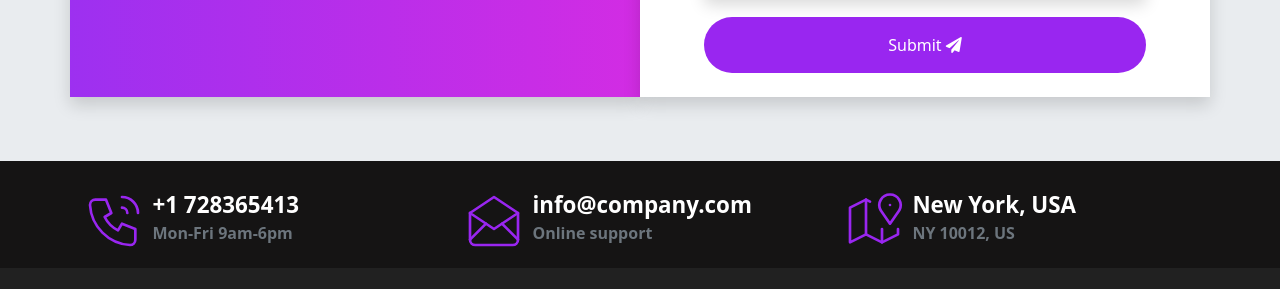
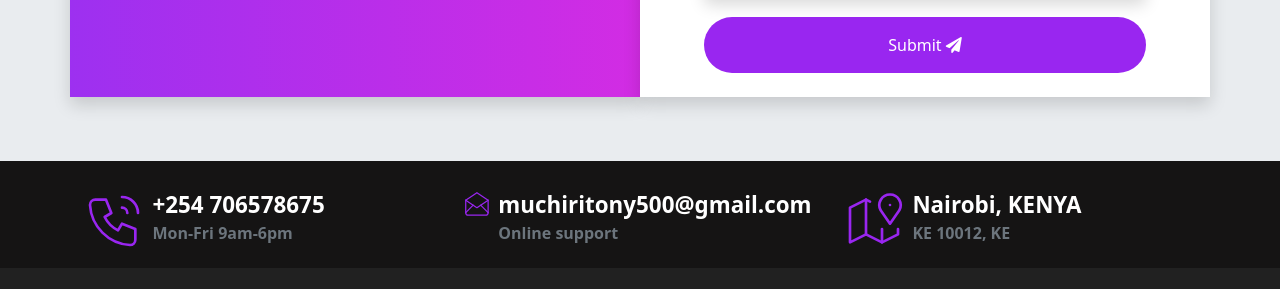
Before and after one commit to Muchiri400/Muchiri-Portfolio-Using-Bootstrap-v5-and-sass, a website: page index.html in a window 1280 px wide. Shown: the part 7144-7433 px from the top of the page. Drawn offline with nearby package versions, Linux system fonts and the light colour scheme.

Commit message:
Update index.html

```diff
--- a/index.html
+++ b/index.html
@@ -606,7 +606,7 @@
                 <p class="lh-lg">Lorem ipsum dolor sit amet consectetur, adipisicing elit. Autem similique assumenda
                     optio!</p>
             </div>
-            <!-- CTA contenty -->
+            <!-- CTA content -->
             <div class="row text-white">
                 <div class="col-12 col-lg-6 gradient shadow p-3">
                     <div class="cta-info w-100">
@@ -672,7 +672,7 @@
                         </svg>
                     </div>
                     <div class="contact-box__info">
-                        <a href="#" class="contact-box__info--title">+1 728365413</a>
+                        <a href="#" class="contact-box__info--title">+254 706578675</a>
                         <p class="contact-box__info--subtitle"> Mon-Fri 9am-6pm</p>
                     </div>
                 </div>
@@ -690,7 +690,7 @@
                         </svg>
                     </div>
                     <div class="contact-box__info">
-                        <a href="#" class="contact-box__info--title">info@company.com</a>
+                        <a href="#" class="contact-box__info--title">muchiritony500@gmail.com</a>
                         <p class="contact-box__info--subtitle">Online support</p>
                     </div>
                 </div>
@@ -709,8 +709,8 @@
                         </svg>
                     </div>
                     <div class="contact-box__info">
-                        <a href="#" class="contact-box__info--title">New York, USA</a>
-                        <p class="contact-box__info--subtitle">NY 10012, US</p>
+                        <a href="#" class="contact-box__info--title">Nairobi, KENYA</a>
+                        <p class="contact-box__info--subtitle">KE 10012, KE</p>
                     </div>
                 </div>
             </div>
```
